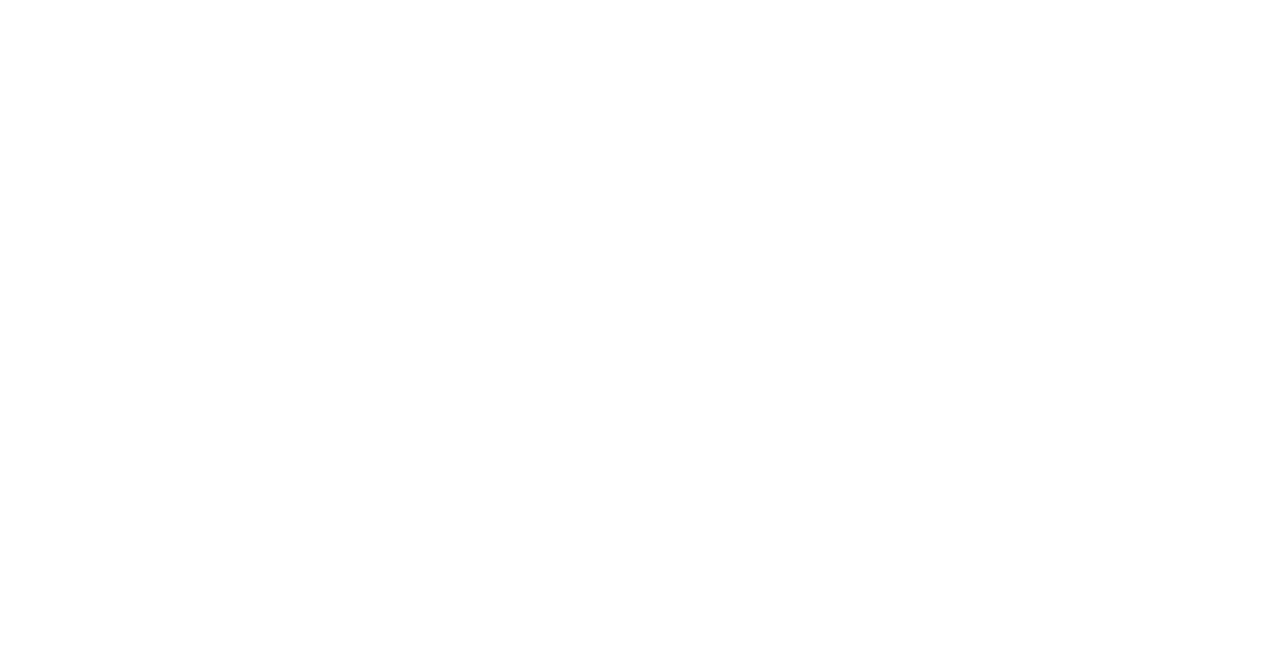
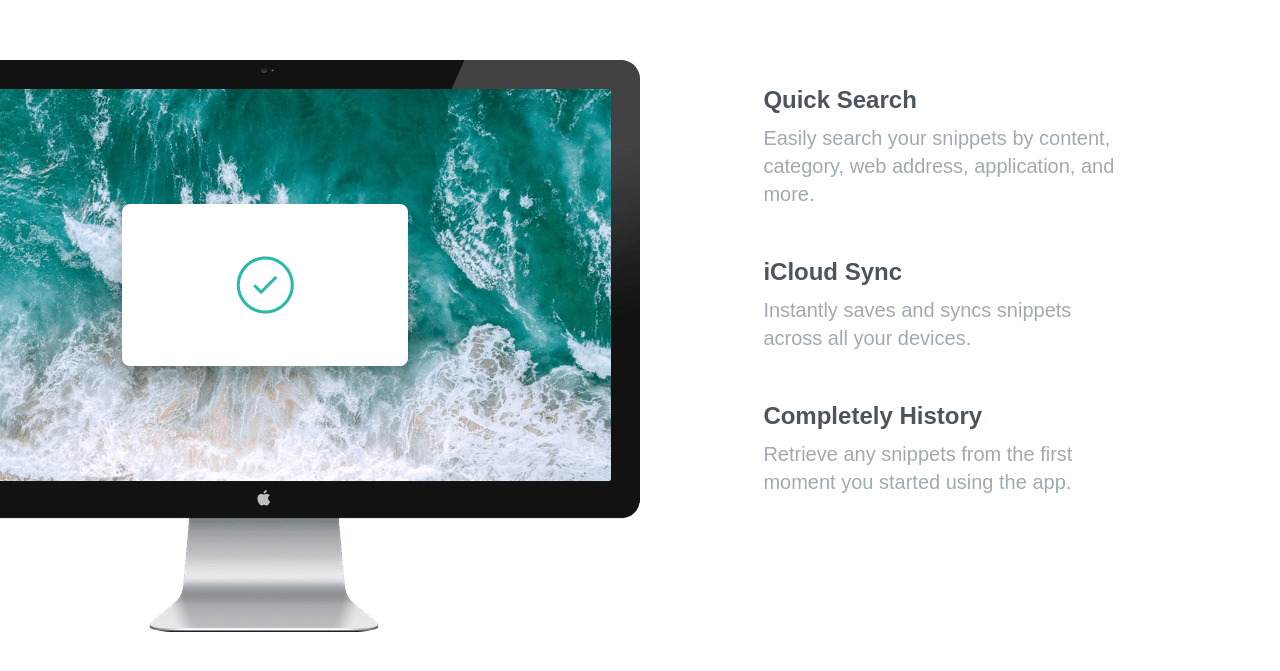
Before and after one commit to Taraskiiin/clipboard-next, a Next.js app: page / in a window 1280 px wide. Shown: the part 1225-1896 px from the top of the page. Before the commit the page ends 1165 px from the top, so only its background shows below. Built offline with nearby package versions, Linux system fonts and the light colour scheme; a web font is replaced by a local one.

Commit message:
feat(UI): implemented feature-section

```diff
--- /dev/null
+++ b/components/features/index.tsx
@@ -0,0 +1,43 @@
+import React from 'react';
+
+export default function Features() {
+	return (
+		<section>
+			<div className='section-container my-20'>
+				<div className='relative flex flex-col md:flex-row md:space-x-32 md:text-left md:items-start md:w-full'>
+					<div className='md:w-1/2'>
+						<img
+							src='/assets/image-computer.png'
+							alt='image with IMac-PC'
+							className='md:absolute top-10 right-[50%]'
+						/>
+					</div>
+					<div className='flex flex-col mt-16 mb-24 space-y-12 text-xl md:w-1/2 md:mb-60 md:text-left md:pl-16'>
+						<div className='flex flex-col items-center md:items-start'>
+							<h5 className='mb-2 text-2xl font-bold text-darkGrayishBlue'>
+								Quick Search
+							</h5>
+							<p className='min-w-md text-grayishBlue'>
+								Easily search your snippets by content, category, web address,
+								application, and more.
+							</p>
+						</div>
+						<div className='flex flex-col items-center md:items-start'>
+							<h5>iCloud Sync</h5>
+							<p className='min-w-md text-grayishBlue'>
+								Instantly saves and syncs snippets across all your devices.
+							</p>
+						</div>
+						<div className='flex flex-col items-center md:items-start'>
+							<h5>Completely History</h5>
+							<p className='min-w-md text-grayishBlue'>
+								Retrieve any snippets from the first moment you started using
+								the app.
+							</p>
+						</div>
+					</div>
+				</div>
+			</div>
+		</section>
+	);
+}
--- a/components/hero/index.tsx
+++ b/components/hero/index.tsx
@@ -4,8 +4,8 @@
 
 export default function Hero() {
 	return (
-		<section className='flex justify-center'>
-			<div className='section-container mb-40 px-10 pt-16'>
+		<section>
+			<div className='section-container mb-40 pt-16'>
 				<img
 					src='/assets/logo.svg'
 					alt='logo image'
--- a/components/snippets/index.tsx
+++ b/components/snippets/index.tsx
@@ -2,8 +2,8 @@
 
 export default function Snippets() {
 	return (
-		<section className='flex justify-center'>
-			<div className='section-container my-20 px-20'>
+		<section>
+			<div className='section-container my-20'>
 				<h3>Keep track of your snippets</h3>
 				<p className='max-w-3xl mx-auto mb-24 text-xl leading-9 text-center text-grayishBlue'>
 					Clipboard instantly stores any item you copy in the cloud, meaning you
--- a/pages/index.tsx
+++ b/pages/index.tsx
@@ -8,6 +8,7 @@
 
 import Hero from '@/components/hero';
 import Snippets from '@/components/snippets';
+import Features from '@/components/features';
 
 export default function Home() {
 	return (
@@ -18,6 +19,7 @@
 			<main className={baiJamjuree.className}>
 				<Hero />
 				<Snippets />
+				<Features />
 			</main>
 		</>
 	);
--- a/styles/globals.css
+++ b/styles/globals.css
@@ -6,10 +6,16 @@
 	h3 {
 		@apply mb-8 text-4xl font-bold text-darkGrayishBlue md:text-5xl;
 	}
+	h5 {
+		@apply mb-2 text-2xl font-bold text-darkGrayishBlue;
+	}
+	section {
+		@apply flex justify-center;
+	}
 }
 
 .section-container {
-	@apply max-w-6xl mx-auto text-center;
+	@apply max-w-6xl mx-auto text-center px-10;
 }
 
 .button-container {
```
